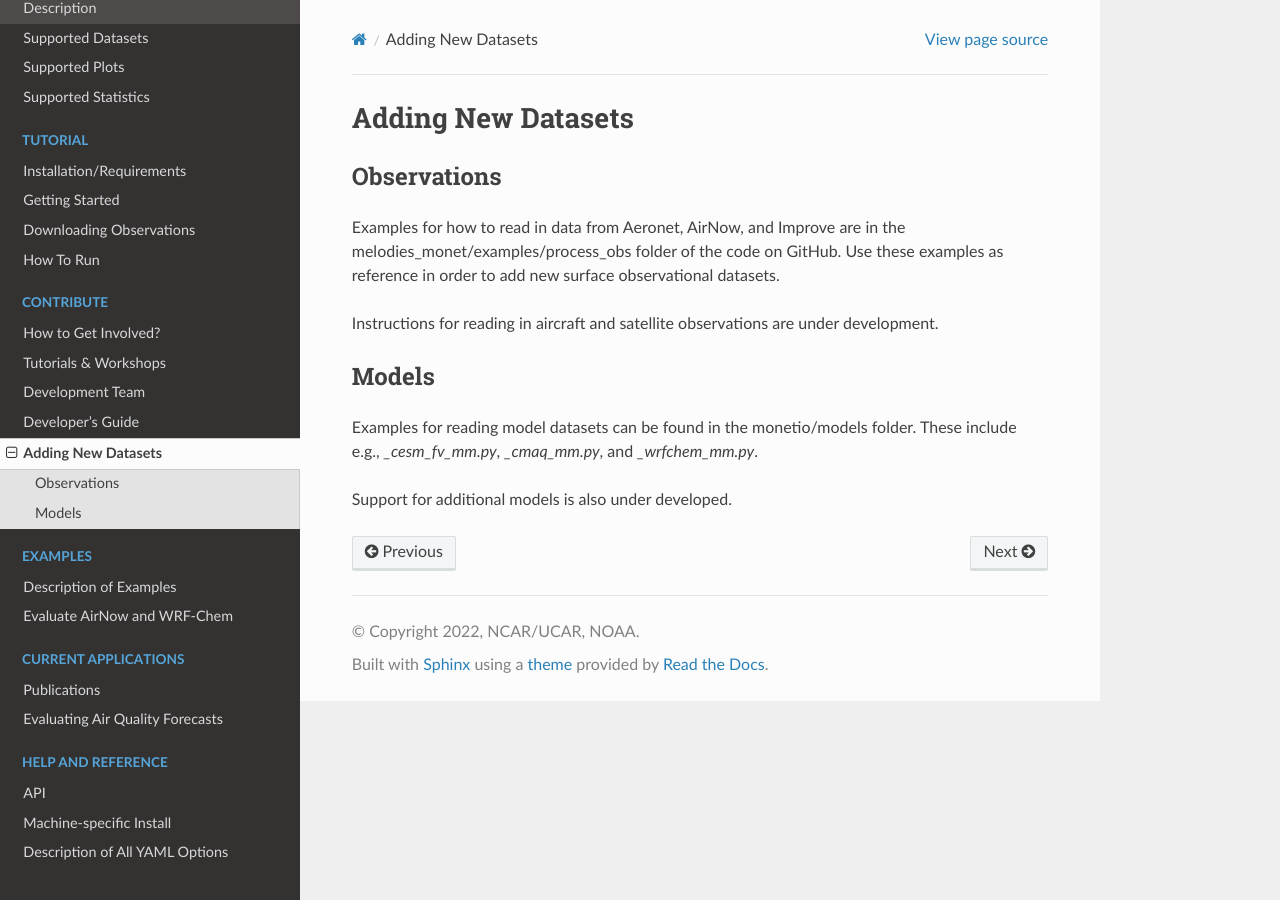
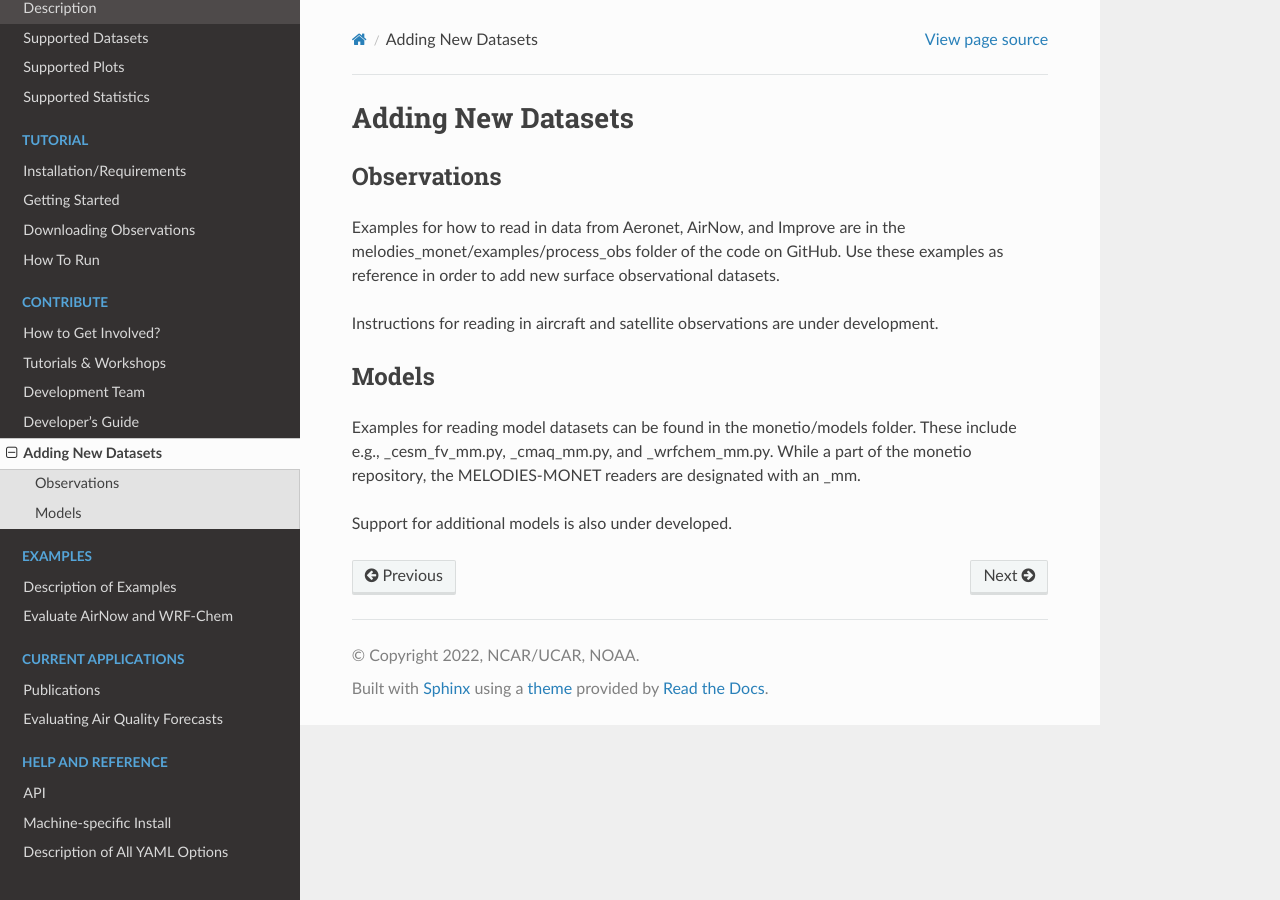
Before and after one commit to NOAA-CSL/MELODIES-MONET, a Sphinx documentation site: the page built from docs/develop/datasets.rst, in a window 1280 px wide. Built offline with Sphinx 7.4.7 and the Read the Docs theme 2.0.0, drawn with Linux system fonts in a browser that asks for light colours.

Commit message:
Added brief section on adding models.

```diff
--- a/docs/develop/datasets.rst
+++ b/docs/develop/datasets.rst
@@ -14,6 +14,8 @@ Models
 ------
 Examples for reading model datasets can be
 found in the monetio/models folder.
-These include e.g., *_cesm_fv_mm.py*, *_cmaq_mm.py*, and *_wrfchem_mm.py*.
+These include e.g., _cesm_fv_mm.py, _cmaq_mm.py, and _wrfchem_mm.py.
+While a part of the monetio repository,
+the MELODIES-MONET readers are designated with an _mm.
 
 Support for additional models is also under developed.
```
